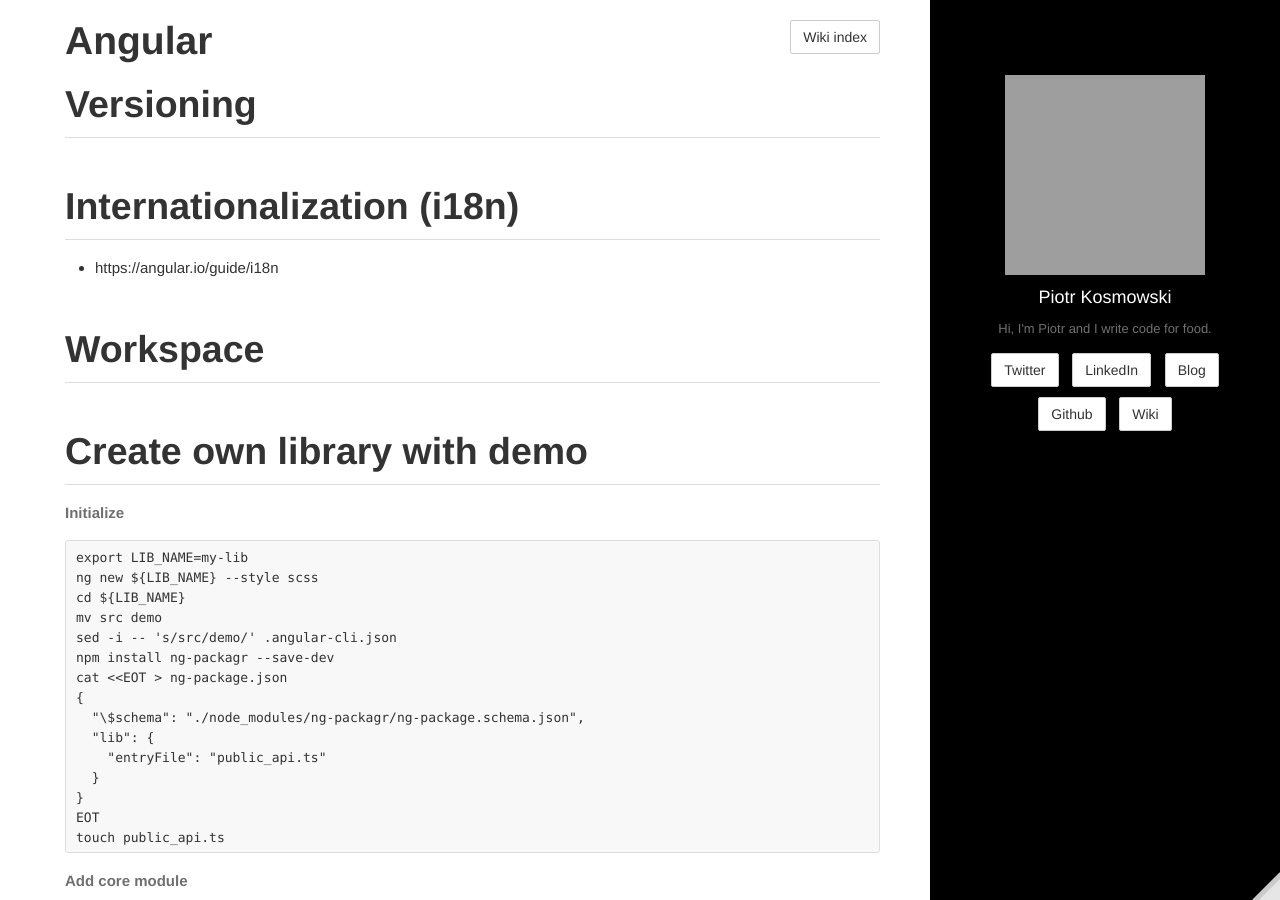
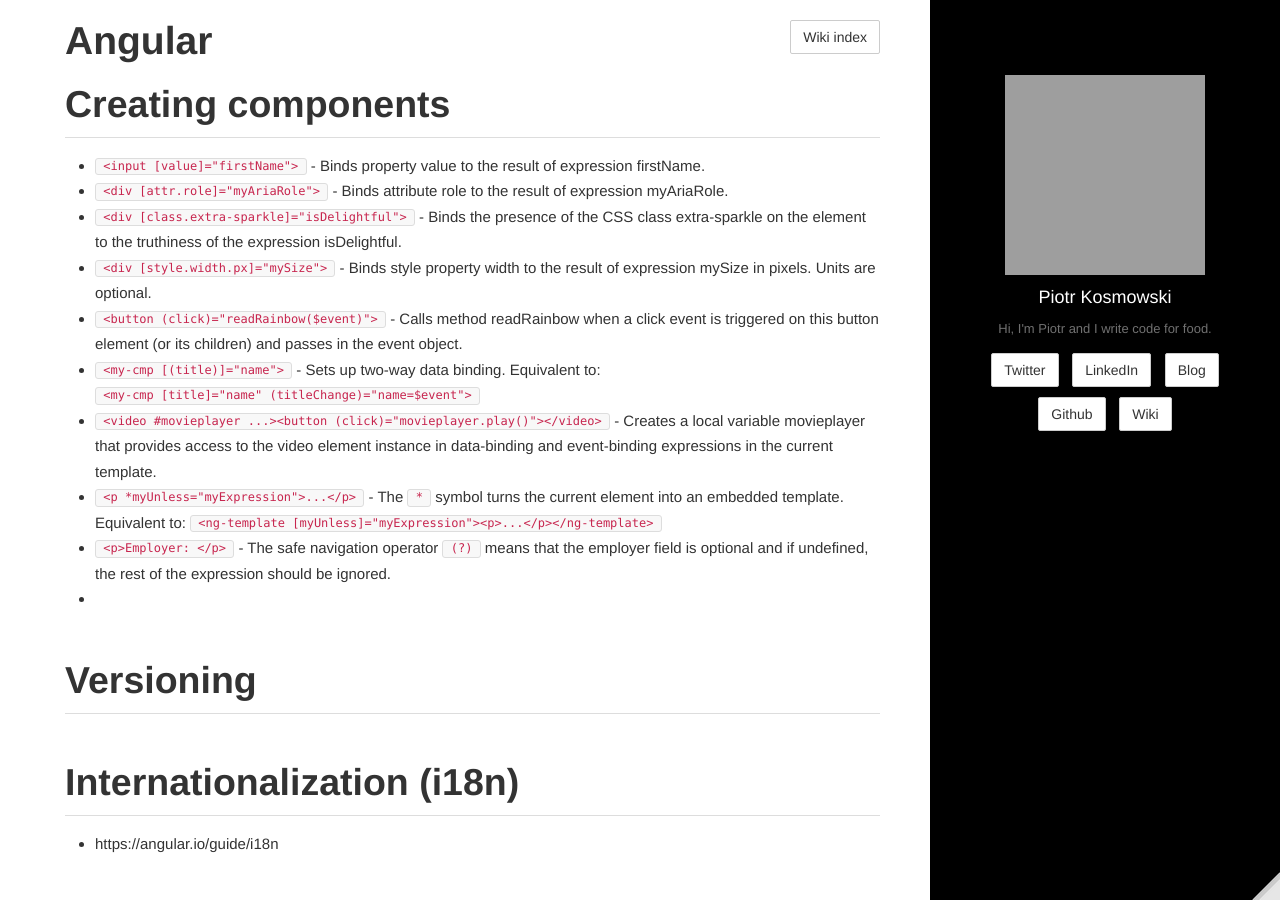
Before and after one commit to kospiotr/kospiotr.github.io, a Jekyll site: the page built from wiki/angular.md, in a window 1280 px wide and 900 px high. Built offline with Jekyll 4.4.1, drawn with Linux system fonts in a browser that asks for light colours; grey boxes are pictures that could not be loaded.

Commit message:
Update angular.md

```diff
--- a/wiki/angular.md
+++ b/wiki/angular.md
@@ -5,6 +5,20 @@
 toc: false
 editurl: wiki/angular.md
 ---
+
+# Creating components
+
+* `<input [value]="firstName">` - Binds property value to the result of expression firstName.
+* `<div [attr.role]="myAriaRole">`	- Binds attribute role to the result of expression myAriaRole.
+* `<div [class.extra-sparkle]="isDelightful">` - Binds the presence of the CSS class extra-sparkle on the element to the truthiness of the expression isDelightful.
+* `<div [style.width.px]="mySize">`	- Binds style property width to the result of expression mySize in pixels. Units are optional.
+* `<button (click)="readRainbow($event)">` - Calls method readRainbow when a click event is triggered on this button element (or its children) and passes in the event object.
+* `<my-cmp [(title)]="name">` - Sets up two-way data binding. Equivalent to: `<my-cmp [title]="name" (titleChange)="name=$event">`
+* `<video #movieplayer ...><button (click)="movieplayer.play()"></video>` - Creates a local variable movieplayer that provides access to the video element instance in data-binding and event-binding expressions in the current template.
+* `<p *myUnless="myExpression">...</p>` - The `*` symbol turns the current element into an embedded template. Equivalent to: `<ng-template [myUnless]="myExpression"><p>...</p></ng-template>`
+* `<p>Employer: {{employer?.companyName}}</p>` - The safe navigation operator `(?)` means that the employer field is optional and if undefined, the rest of the expression should be ignored.
+*
+
 
 # Versioning
 
```
